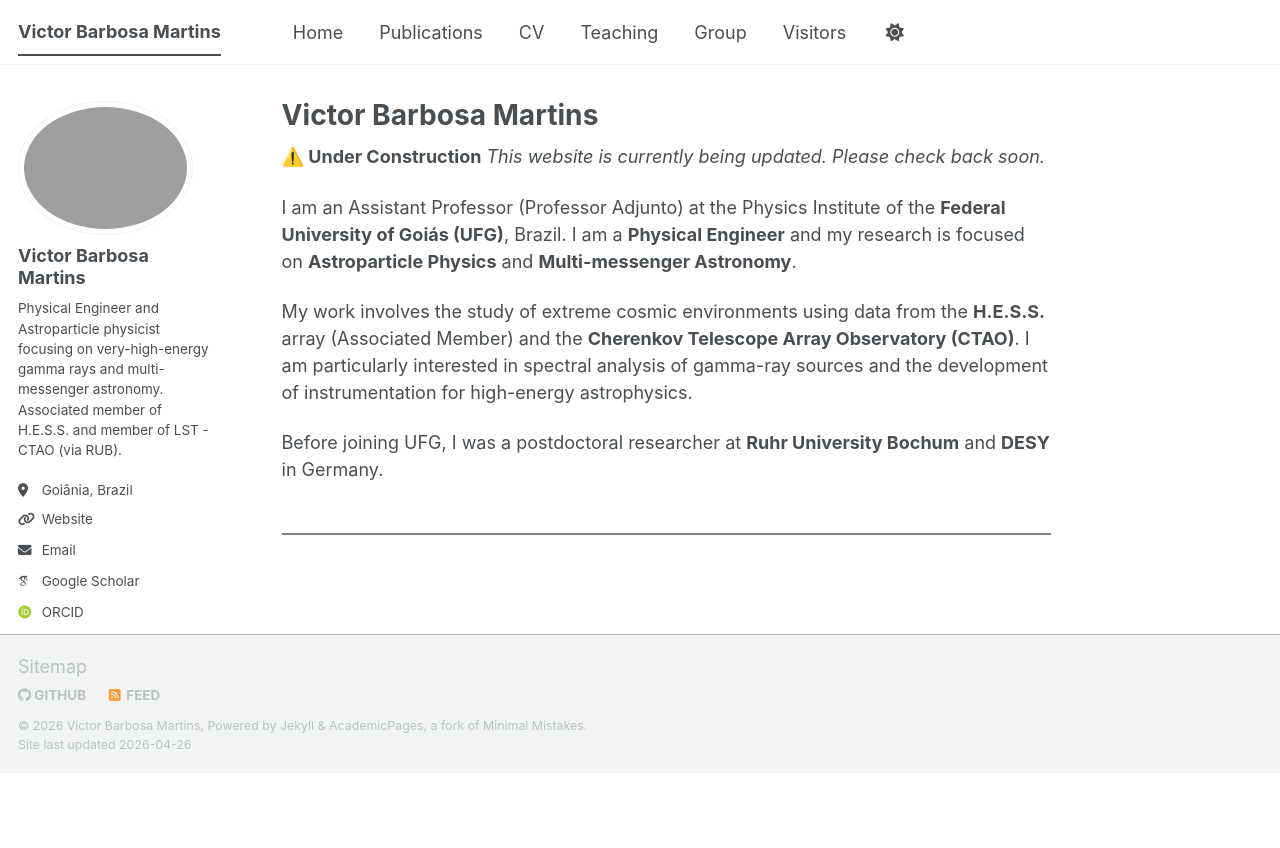
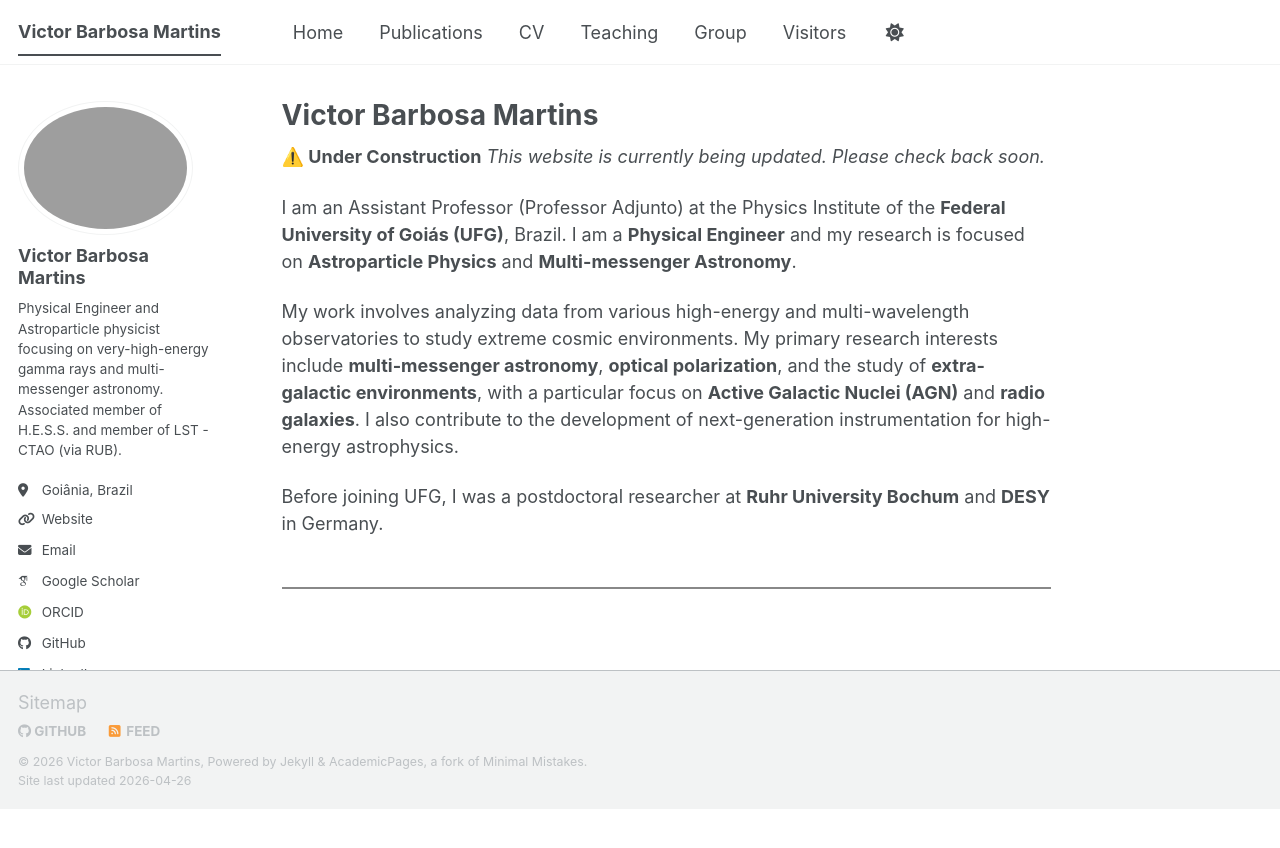
Before and after one commit to VictorBarbosaMartins/victorbarbosamartins.github.io, a Jekyll site: the page built from _pages/about.md, in a window 1280 px wide. Shown: the top 848 px of the page. Built offline with Jekyll 4.4.1, drawn with Linux system fonts in a browser that asks for light colours; some web fonts are replaced; a script bundle is joined from its source files by our own code; library files that are not in the unit come from our copies.

Commit message:
Updated homepage bio, fixed footer overlap, and enforced selected publications list

```diff
--- a/_pages/about.md
+++ b/_pages/about.md
@@ -11,8 +11,8 @@
 
 I am an Assistant Professor (Professor Adjunto) at the Physics Institute of the **Federal University of Goiás (UFG)**, Brazil. I am a **Physical Engineer** and my research is focused on **Astroparticle Physics** and **Multi-messenger Astronomy**.
 
-My work involves the study of extreme cosmic environments using data from the **H.E.S.S.** array (Associated Member) and the **Cherenkov Telescope Array Observatory (CTAO)**. I am particularly interested in spectral analysis of gamma-ray sources and the development of instrumentation for high-energy astrophysics.
+My work involves analyzing data from various high-energy and multi-wavelength observatories to study extreme cosmic environments. My primary research interests include **multi-messenger astronomy**, **optical polarization**, and the study of **extra-galactic environments**, with a particular focus on **Active Galactic Nuclei (AGN)** and **radio galaxies**. I also contribute to the development of next-generation instrumentation for high-energy astrophysics.
 
 Before joining UFG, I was a postdoctoral researcher at **Ruhr University Bochum** and **DESY** in Germany.
 
-<hr style="height:2px;border-width:0;color:gray;background-color:gray;margin-top:50px;">
+<div style="clear: both; margin-top: 50px; border-top: 2px solid #888;"></div>
```
